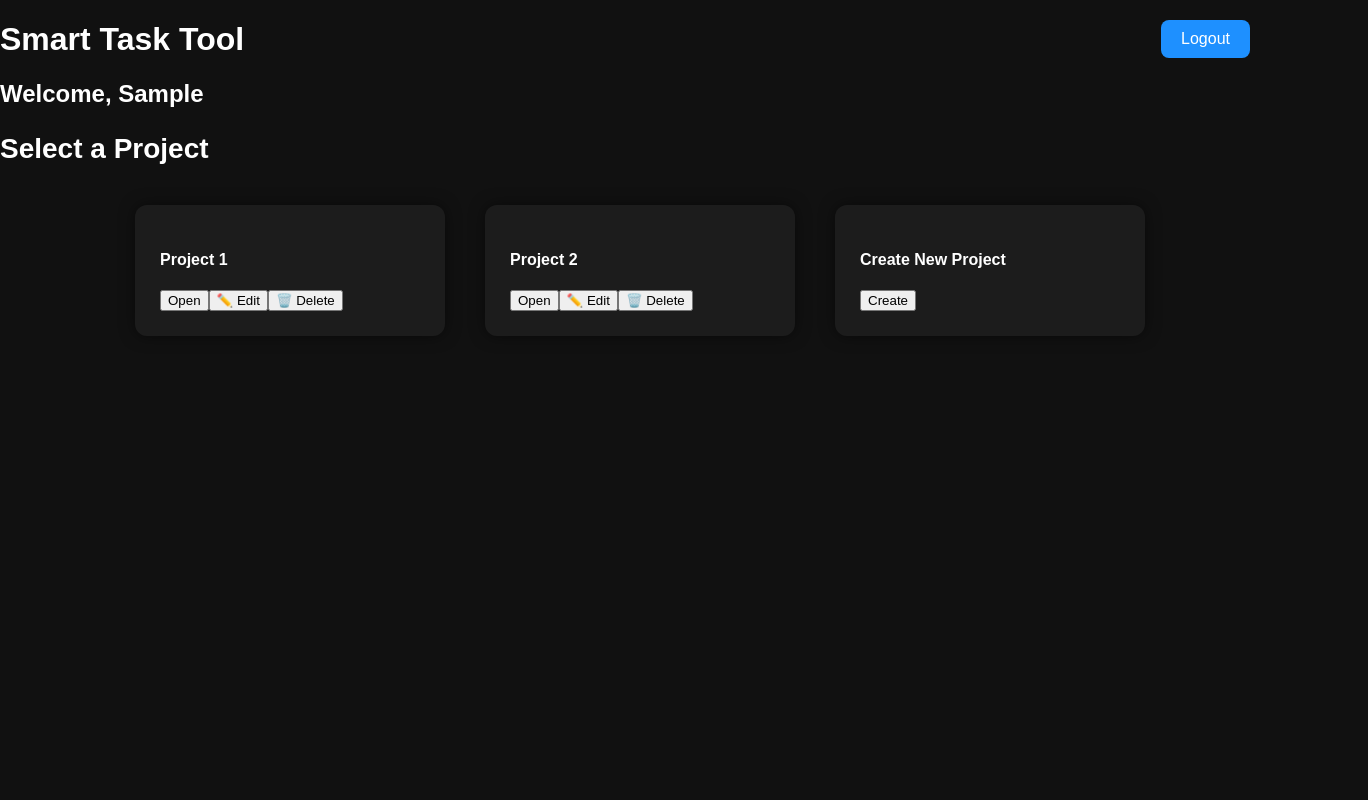
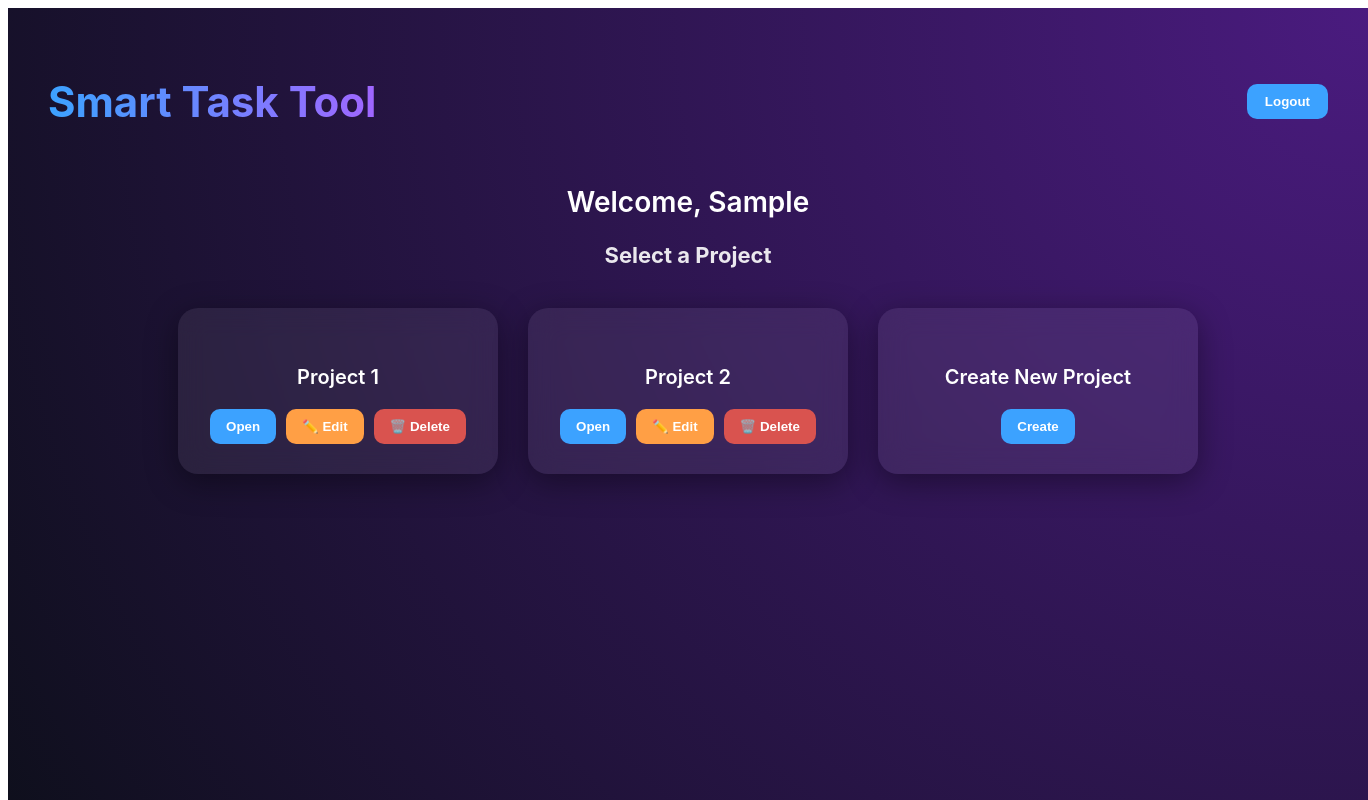
Before and after one commit to SariyaE/SmartTaskCollaboration, a React (Vite) app: page /projects in a window 1280 px wide. Both pictures are taken after typing "Sample", "Sample123" into the empty fields and a click on the button "Log In". Shown: the top 800 px of the page, 1368 px wide, since content can reach past the window. Built offline with nearby package versions, Linux system fonts and the light colour scheme.

Commit message:
Update ProjectSelection.css

```diff
--- a/src/ProjectSelection.css
+++ b/src/ProjectSelection.css
@@ -1,107 +1,113 @@
-body {
-  margin: 0;
-  padding: 0;
-  background-color: #111;
-  font-family: Arial, sans-serif;
+/* Full-page background */
+.project-page {
+  width: 100vw;
+  min-height: 100vh;
+  background: radial-gradient(circle at top right, #4a1b7f, #0d0f1a);
+  color: white;
+  font-family: "Inter", sans-serif;
+  padding: 40px;
+}
+
+/* Header */
+.project-header {
+  display: flex;
+  justify-content: space-between;
+  align-items: center;
+}
+
+.project-title {
+  font-size: 42px;
+  font-weight: 700;
+  background: linear-gradient(90deg, #3ca2ff, #a066ff);
+  -webkit-background-clip: text;
+  -webkit-text-fill-color: transparent;
+}
+
+/* Logout button */
+.logout-btn {
+  padding: 10px 18px;
+  background: #3ca2ff;
+  color: white;
+  border: none;
+  border-radius: 10px;
+  cursor: pointer;
+  font-weight: 600;
+}
+
+.logout-btn:hover {
+  opacity: 0.9;
+}
+
+/* Welcome text */
+.welcome-text {
+  text-align: center;
+  margin-top: 30px;
+  font-size: 28px;
+  font-weight: 600;
+}
+
+/* Subtitle */
+.select-text {
+  text-align: center;
+  margin-top: 10px;
+  font-size: 22px;
+  opacity: 0.9;
+}
+
+/* Grid layout */
+.project-grid {
+  margin-top: 40px;
+  display: flex;
+  gap: 30px;
+  justify-content: center;
+  flex-wrap: wrap;
+}
+
+/* Project cards */
+.project-card {
+  background: rgba(255, 255, 255, 0.07);
+  padding: 30px;
+  width: 260px;
+  border-radius: 20px;
+  box-shadow: 0 8px 32px rgba(0, 0, 0, 0.4);
+  backdrop-filter: blur(14px);
+  text-align: center;
+}
+
+.project-name {
+  font-size: 20px;
+  font-weight: 600;
+  margin-bottom: 20px;
+}
+
+/* Buttons */
+.project-buttons {
+  display: flex;
+  justify-content: center;
+  gap: 10px;
+}
+
+.btn {
+  padding: 10px 16px;
+  border: none;
+  border-radius: 10px;
+  font-weight: 600;
+  cursor: pointer;
   color: white;
 }
 
-/* Top Container */
-.project-container {
-  text-align: center;
-  padding-top: 40px;
+.blue {
+  background: #3ca2ff;
 }
 
-/* Logout Button */
-.logout-btn {
-  position: absolute;
-  top: 20px;
-  right: 30px;
-  background-color: #1e90ff;
-  border: none;
-  padding: 10px 20px;
-  color: white;
-  font-size: 16px;
-  border-radius: 8px;
-  cursor: pointer;
+.orange {
+  background: #ff9f45;
 }
 
-/* Title Gradient */
-.title {
-  font-size: 48px;
-  font-weight: bold;
-  background: linear-gradient(to right, #4da0ff, #6a5acd);
-  -webkit-background-clip: text;
-  -webkit-text-fill-color: transparent;
-  margin-bottom: 10px;
+.red {
+  background: #d9534f;
 }
 
-.welcome {
-  font-size: 32px;
-  margin-top: 10px;
+.btn:hover {
+  opacity: 0.9;
 }
-
-.select-text {
-  margin-top: 25px;
-  font-size: 28px;
-}
-
-/* Card Grid */
-.project-grid {
-  display: flex;
-  justify-content: center;
-  gap: 40px;
-  margin-top: 40px;
-}
-
-/* Individual Cards */
-.project-card {
-  background-color: #1c1c1c;
-  width: 260px;
-  padding: 25px;
-  border-radius: 12px;
-  box-shadow: 0px 0px 15px rgba(0, 0, 0, 0.5);
-}
-
-.project-card h3 {
-  font-size: 24px;
-  margin-bottom: 20px;
-}
-
-/* Buttons Row */
-.btn-row {
-  display: flex;
-  justify-content: center;
-  gap: 15px;
-}
-
-/* Button Styles */
-.btn-open {
-  background-color: #1e90ff;
-  border: none;
-  padding: 10px 20px;
-  border-radius: 8px;
-  color: white;
-  cursor: pointer;
-  font-size: 16px;
-}
-
-.btn-edit {
-  background-color: #ffa500;
-  border: none;
-  padding: 10px 20px;
-  border-radius: 8px;
-  color: black;
-  cursor: pointer;
-  font-size: 16px;
-}
-
-.btn-delete {
-  background-color: #ff4040;
-  border: none;
-  padding: 10px 20px;
-  border-radius: 8px;
-  color: white;
-  cursor: pointer;
-  font-size: 16px;
-}
```
